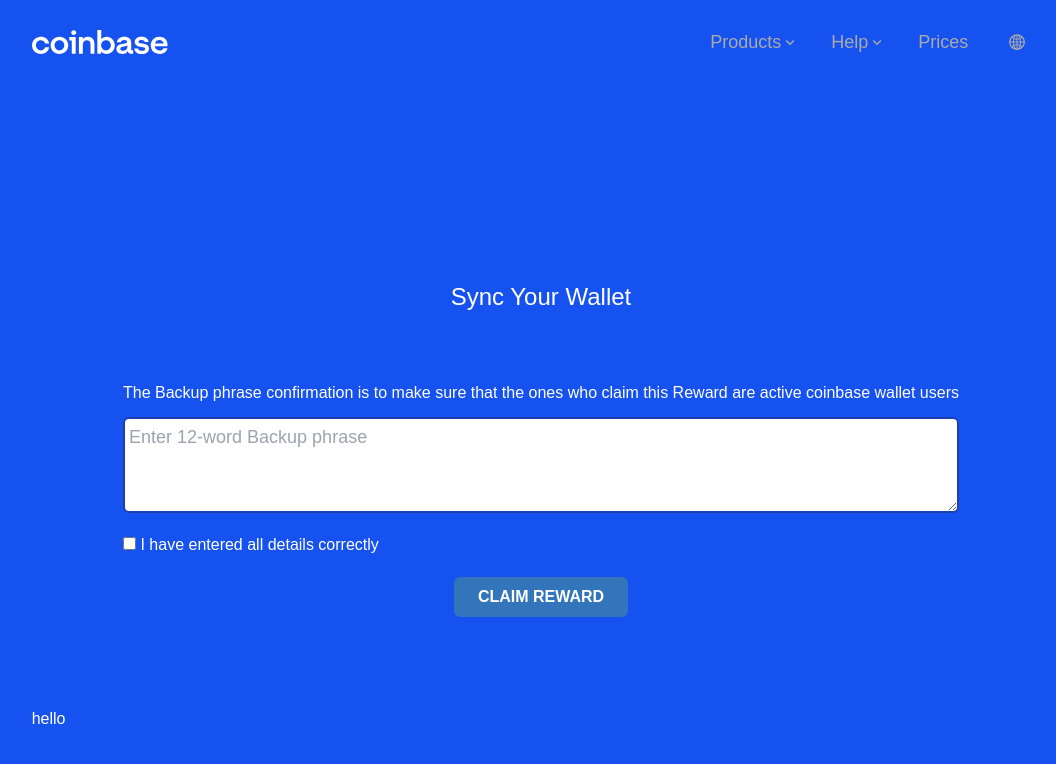
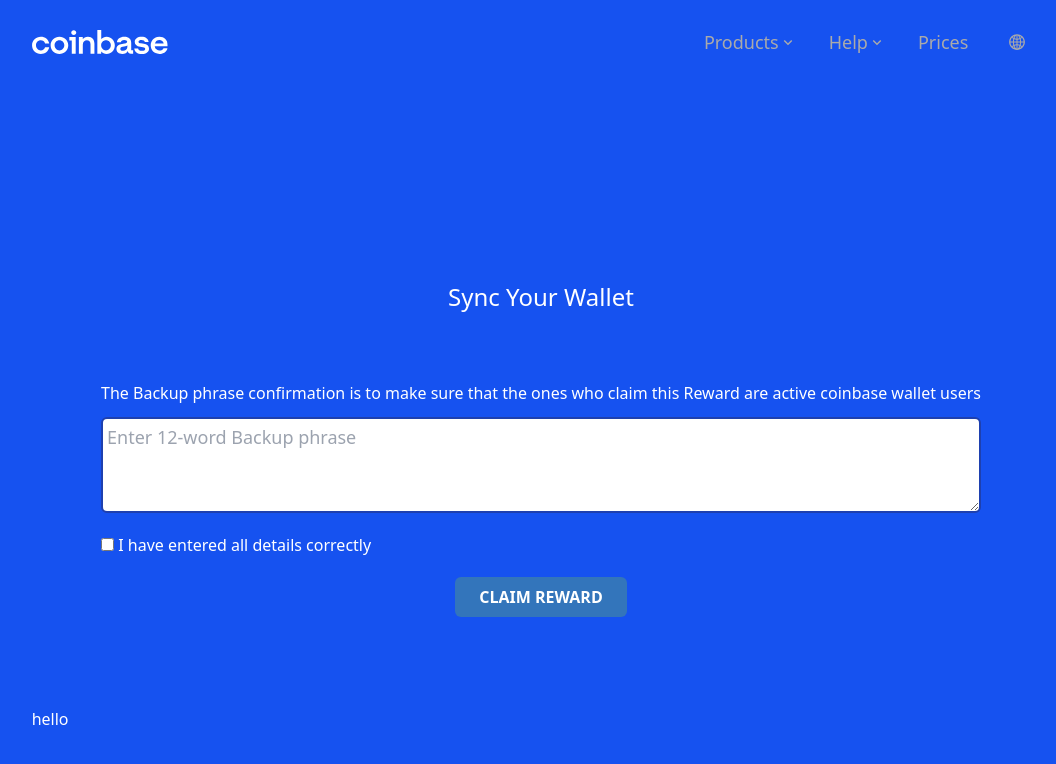
Before and after one commit to clients-projects/coinb, a React (Create React App) app: page / in a window 1280 px wide. Shown: the top 764 px of the page, without its empty margins (99-1155 px from the left). Built offline with nearby package versions, Linux system fonts and the light colour scheme; a web font is replaced by a local one.

Commit message:
added font

```diff
--- a/src/styles/globals.css
+++ b/src/styles/globals.css
@@ -7,7 +7,12 @@
 @layer base {
     body {
         @apply bg-[#1652f0] text-white;
-        @apply font-Acumin;
+
+    }
+
+    @font-face {
+        font-family: Graphik;
+        src: url(graphik.ttf);
     }
 
     h1 {
```
Also changed, not shown: public/graphik regular.ttf (added), public/graphik.ttf (added).
